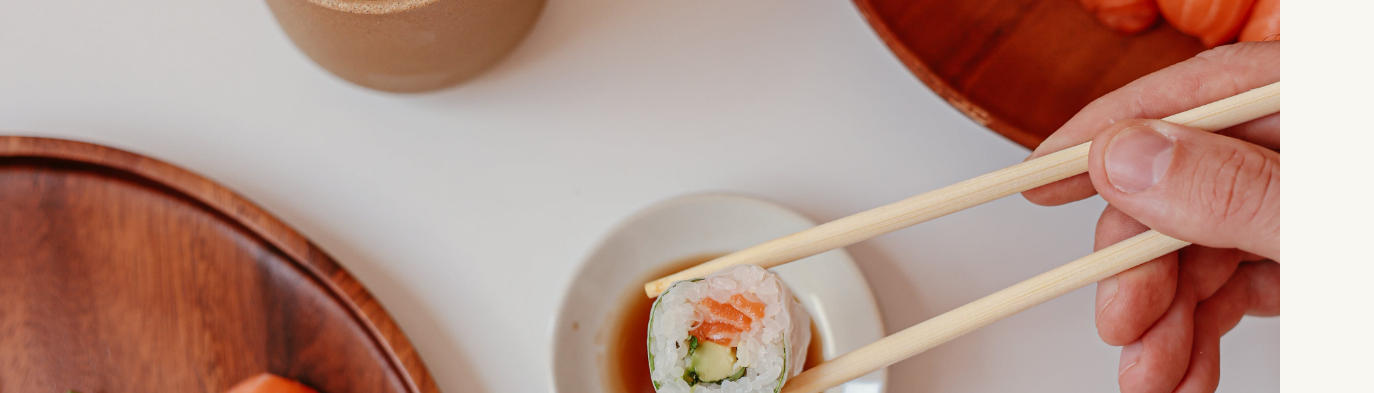
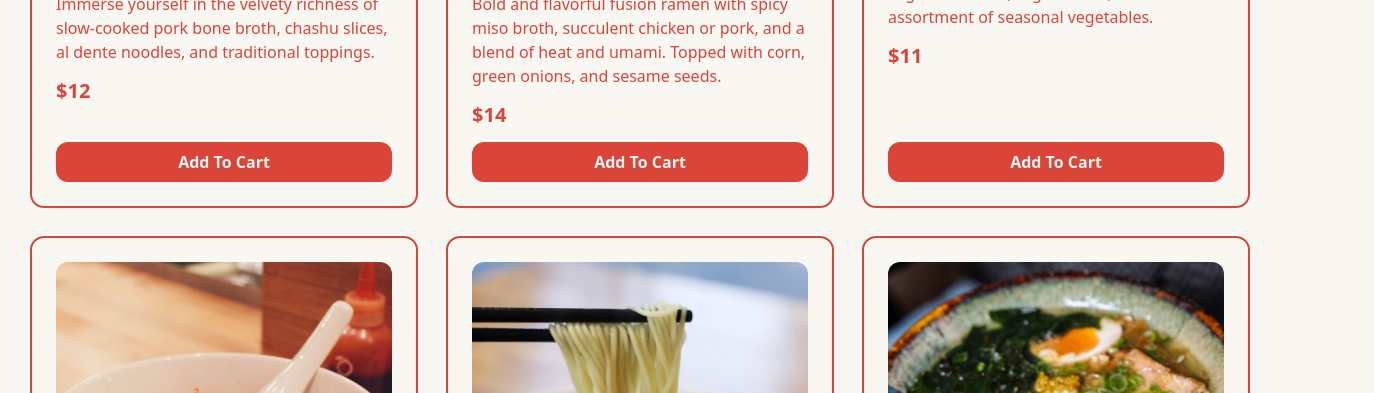
Before and after one commit to lukeramljak/odin-restaurant, a website built with webpack: page dist/index.html in a window 1280 px wide. Shown: the part 707-1100 px from the top of the page, 1374 px wide, since content can reach past the window. Built offline with nearby package versions, Linux system fonts and the light colour scheme.

Commit message:
add images/styling to menu cards

```diff
--- a/src/home.js
+++ b/src/home.js
@@ -17,14 +17,12 @@ export const addHomeContent = () => {
 
   const img = document.createElement("img");
   img.src = Image;
-  contentDiv.appendChild(img);
+  img.className = "hero";
 
   const btn = document.createElement("button");
   btn.textContent = "Place Order";
   containerDiv.appendChild(btn);
 
   contentDiv.appendChild(containerDiv);
-
-  contentDiv.style.display = "flex";
-  contentDiv.style.justifyContent = "space-between";
+  contentDiv.appendChild(img);
 };
--- a/src/index.js
+++ b/src/index.js
@@ -2,7 +2,7 @@ import { addAboutContent } from "./about";
 import { addHomeContent } from "./home";
 import { addMenuContent } from "./menu";
 
-addHomeContent();
+addMenuContent();
 
 const home = document.getElementById("home");
 const menu = document.getElementById("menu");
--- a/src/menu.js
+++ b/src/menu.js
@@ -1,35 +1,41 @@
 const menu = [
   {
+    image: "/src/assets/menu/cards/pexels-photo-698549.webp",
     name: "Hakata Classic Tonkotsu",
     description:
       "Immerse yourself in the velvety richness of slow-cooked pork bone broth, chashu slices, al dente noodles, and traditional toppings.",
     price: 12,
   },
   {
+    image: "/src/assets/menu/cards/pexels-photo-12984979.jpeg",
     name: "Karai Miso Temptation",
     description:
       "Bold and flavorful fusion ramen with spicy miso broth, succulent chicken or pork, and a blend of heat and umami. Topped with corn, green onions, and sesame seeds.",
     price: 14,
   },
   {
+    image: "/src/assets/menu/cards/pexels-photo-6645911.jpeg",
     name: "Shojin Zen Bowl",
     description:
       "Plant-based goodness with miso-infused vegetable broth, organic tofu, and a vibrant assortment of seasonal vegetables.",
     price: 11,
   },
   {
+    image: "/src/assets/menu/cards/pexels-photo-4083578.jpeg",
     name: "Yakitori Shoyu Chicken Ramen",
     description:
       "Soy-glazed chicken in a unique broth, paired with perfectly seared chicken, bamboo shoots, nori, and a soft-boiled egg.",
     price: 13,
   },
   {
+    image: "/src/assets/menu/cards/pexels-photo-1395319.webp",
     name: "Kaisen Seafood Umi Bowl",
     description:
       "Seafood lover's dream with shrimp, mussels, calamari, and a seafood broth. Crowned with enoki mushrooms, seaweed, and chili oil.",
     price: 15,
   },
   {
+    image: "/src/assets/menu/cards/pexels-photo-12984983.jpeg",
     name: "Truffle Shoyu Delicacy",
     description:
       "Luxurious ramen with soy-based broth, truffle oil-infused beef slices, bean sprouts, green onions, and a dash of truffle salt.",
@@ -41,21 +47,36 @@ export const addMenuContent = () => {
   const contentDiv = document.getElementById("content");
   contentDiv.innerHTML = "";
 
-  const h2 = document.createElement("h2");
-  h2.textContent = "Menu";
-  contentDiv.appendChild(h2);
+  const h1 = document.createElement("h1");
+  h1.textContent = "Menu";
+  contentDiv.appendChild(h1);
+
+  const cardContainer = document.createElement("div");
+  cardContainer.className = "card-container";
+  contentDiv.appendChild(cardContainer);
 
   menu.forEach((item) => {
     const card = document.createElement("div");
-    const title = document.createElement("h3");
+    const img = document.createElement("div");
+    const title = document.createElement("h2");
     const description = document.createElement("p");
     const price = document.createElement("p");
+    const btn = document.createElement("button");
+
+    card.className = "card";
+    img.className = "img-container";
+    title.className = "title";
+    description.className = "description";
+    price.className = "price";
+    btn.className = "btn";
 
     title.textContent = item.name;
     description.textContent = item.description;
     price.textContent = item.price;
+    btn.textContent = "Add To Cart";
 
-    card.append(title, description, price);
-    contentDiv.appendChild(card);
+    img.style.background = `url(${item.image}) center / cover`;
+    card.append(img, title, description, price, btn);
+    cardContainer.appendChild(card);
   });
 };
--- a/src/style.css
+++ b/src/style.css
@@ -3,7 +3,8 @@
 *::after {
   box-sizing: border-box;
 }
-* * {
+
+* {
   margin: 0;
 }
 
@@ -87,6 +88,10 @@ a {
   text-decoration: none;
   text-transform: uppercase;
 
+  & i {
+    margin-right: 8px;
+  }
+
   &:hover {
     color: var(--clr-text-dark);
   }
@@ -102,3 +107,63 @@ a {
     background: var(--clr-text-light);
   }
 }
+
+.container {
+  display: flex;
+  flex-direction: column;
+  align-items: center;
+  gap: 1rem;
+  padding: 2rem;
+}
+
+.card-container {
+  display: grid;
+  grid-template-columns: repeat(auto-fit, minmax(320px, 1fr));
+  gap: 2rem;
+  margin: 0 auto;
+}
+
+.card {
+  display: flex;
+  flex-direction: column;
+  justify-content: space-between;
+  gap: 0.75rem;
+  padding: 1.5rem;
+  border-radius: 12px;
+  outline: 2px solid var(--clr-text);
+}
+
+.card .title {
+  font-size: 2rem;
+  line-height: 1.1;
+}
+
+.price {
+  font-size: 1.25rem;
+  font-weight: bold;
+}
+
+.price::before {
+  content: "$";
+}
+
+.img-container {
+  height: 360px;
+  border-radius: 12px;
+  margin-bottom: 1rem;
+}
+
+.btn {
+  border: none;
+  cursor: pointer;
+  padding: 0.5rem;
+  background: var(--clr-text);
+  color: var(--clr-background);
+  border-radius: 12px;
+  margin-top: auto;
+  font-weight: bold;
+
+  &:hover {
+    background: var(--clr-text-dark);
+  }
+}
```
Also changed, not shown: dist/bundle.js, dist/index.html, src/assets/menu/cards/pexels-photo-12984979.jpeg (added), src/assets/menu/cards/pexels-photo-12984983.jpeg (added), src/assets/menu/cards/pexels-photo-1395319.webp (added), src/assets/menu/cards/pexels-photo-2664216.jpeg (added), src/assets/menu/cards/pexels-photo-4083578.jpeg (added), src/assets/menu/cards/pexels-photo-6645911.jpeg (added), src/assets/menu/cards/pexels-photo-698549.webp (added).
